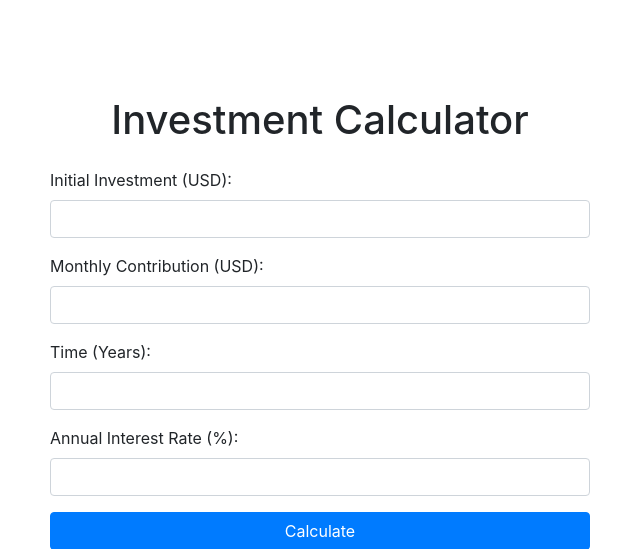
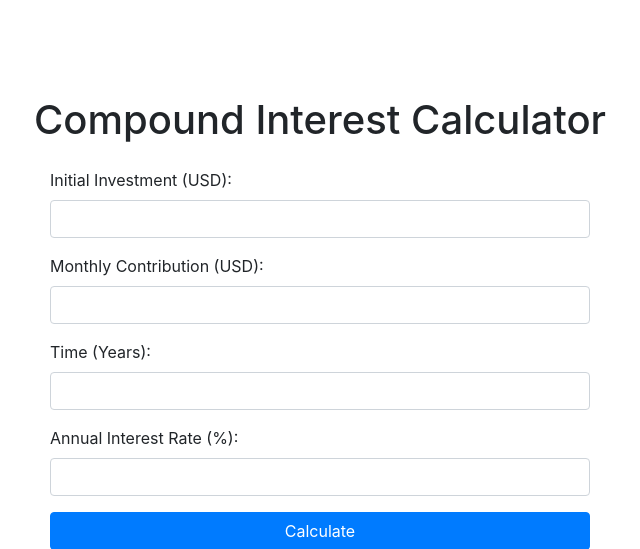
Before and after one commit to namnmai/compound_interest_visualizer, a Django app: page / in a window 1280 px wide. Shown: the part 56-605 px from the top of the page, without its empty margins (320-960 px from the left). Run offline with Django 5.2, Linux system fonts and the light colour scheme; some libraries are stand-ins or nearby versions.

```diff
--- a/investment_calculator/templates/investment_form.html
+++ b/investment_calculator/templates/investment_form.html
@@ -1,10 +1,10 @@
 {% extends 'base.html' %}
 
-{% block title %}Investment Calculator{% endblock %}
+{% block title %}Compound Interest Calculator{% endblock %}
 
 {% block content %}
 <div class="container mt-5">
-    <h1 class="text-center mb-4">Investment Calculator</h1>
+    <h1 class="text-center mb-4">Compound Interest Calculator</h1>
     <div class="row justify-content-center">
         <div class="col-md-6">
             <form method="post">
```
